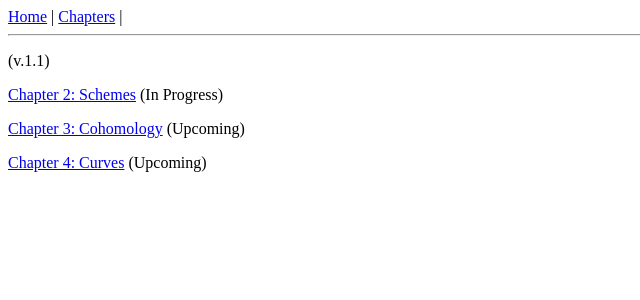
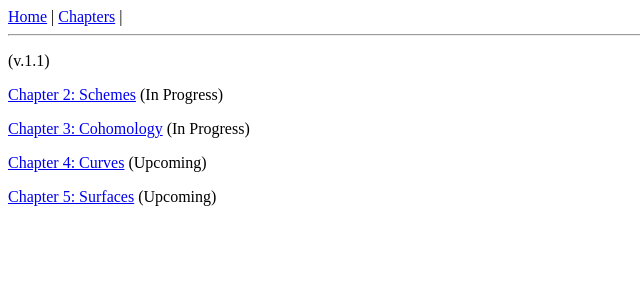
Before and after one commit to justinli1128/jiahaoliAcademicWebsite, a Jekyll site: the page built from AlgGeoPractice/HomePage.md, in a window 1280 px wide. Shown: the top 300 px of the page, without its empty margins (0-640 px from the left). Built offline with Jekyll 4.4.1, drawn with Linux system fonts in a browser that asks for light colours.

Commit message:
Update HomePage.md

```diff
--- a/AlgGeoPractice/HomePage.md
+++ b/AlgGeoPractice/HomePage.md
@@ -8,7 +8,10 @@ title: Practices in of _Algebraic Geometry_ by R. Hartshorne (updating)
 (In Progress)
 
 [Chapter 3: Cohomology](AlgGeoChapter3.md/)
-(Upcoming)
+(In Progress)
 
 [Chapter 4: Curves](AlgGeoChapter4.md/)
 (Upcoming)
+
+[Chapter 5: Surfaces](AlgGeoChapter5.md/)
+(Upcoming)
```
